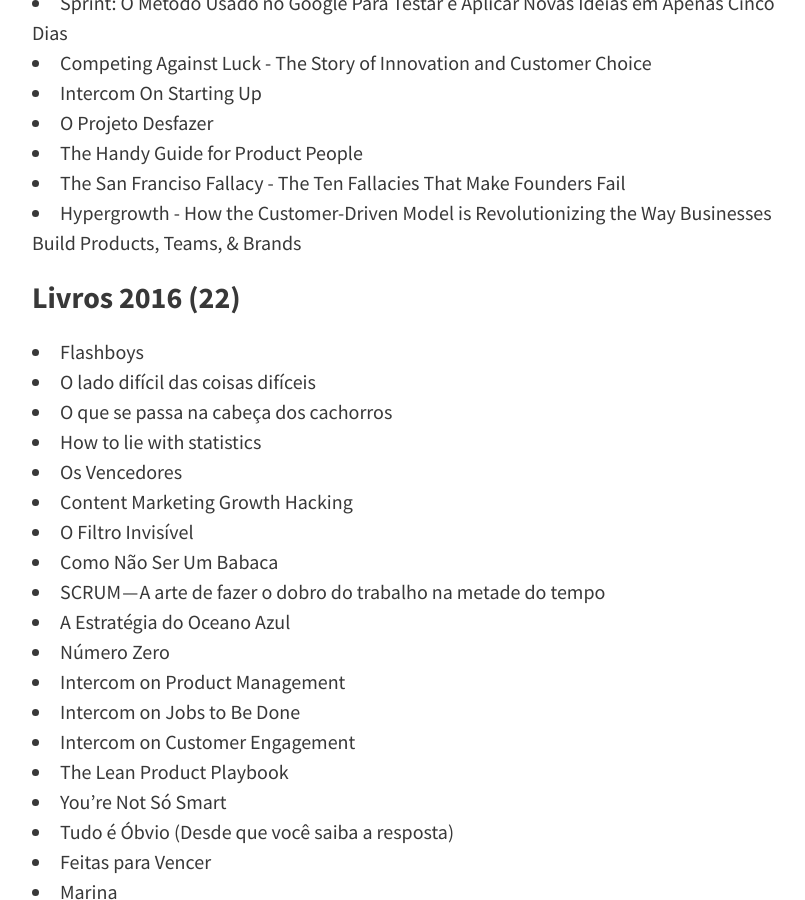
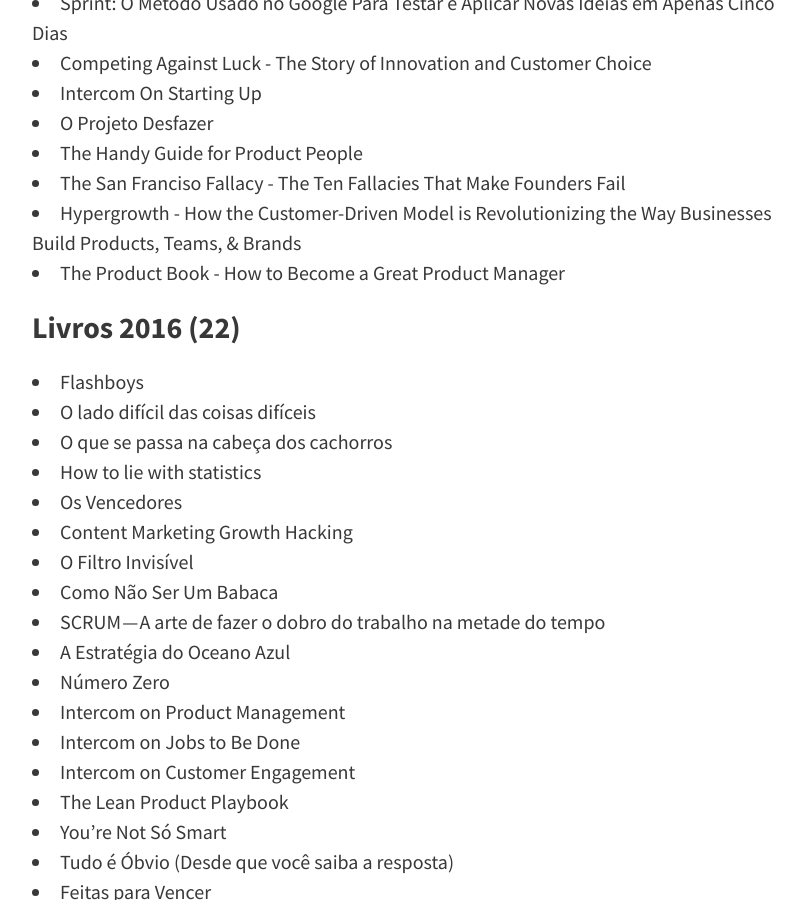
Before and after one commit to felipecbarbosa/felipecbarbosa.github.io, a Jekyll site: the page built from leituras.md, in a window 1280 px wide and 900 px high, scrolled down 790 px. Shown: the whole window, without its empty margins (224-1029 px from the left). Built offline with Jekyll 4.4.1, drawn with Linux system fonts in a browser that asks for light colours; nearby versions of some CDN libraries; comment, search, counter and statistics services are not loaded.

Commit message:
Added The Product Book to list

```diff
--- a/leituras.md
+++ b/leituras.md
@@ -25,6 +25,7 @@ Sempre procuro encontrar um tempo no meu dia-a-dia para colocar a leitura em dia
 - The Handy Guide for Product People
 - The San Franciso Fallacy - The Ten Fallacies That Make Founders Fail
 - Hypergrowth - How the Customer-Driven Model is Revolutionizing the Way Businesses Build Products, Teams, & Brands
+- The Product Book - How to Become a Great Product Manager
 
 ### Livros 2016 (22)
 - Flashboys
```
